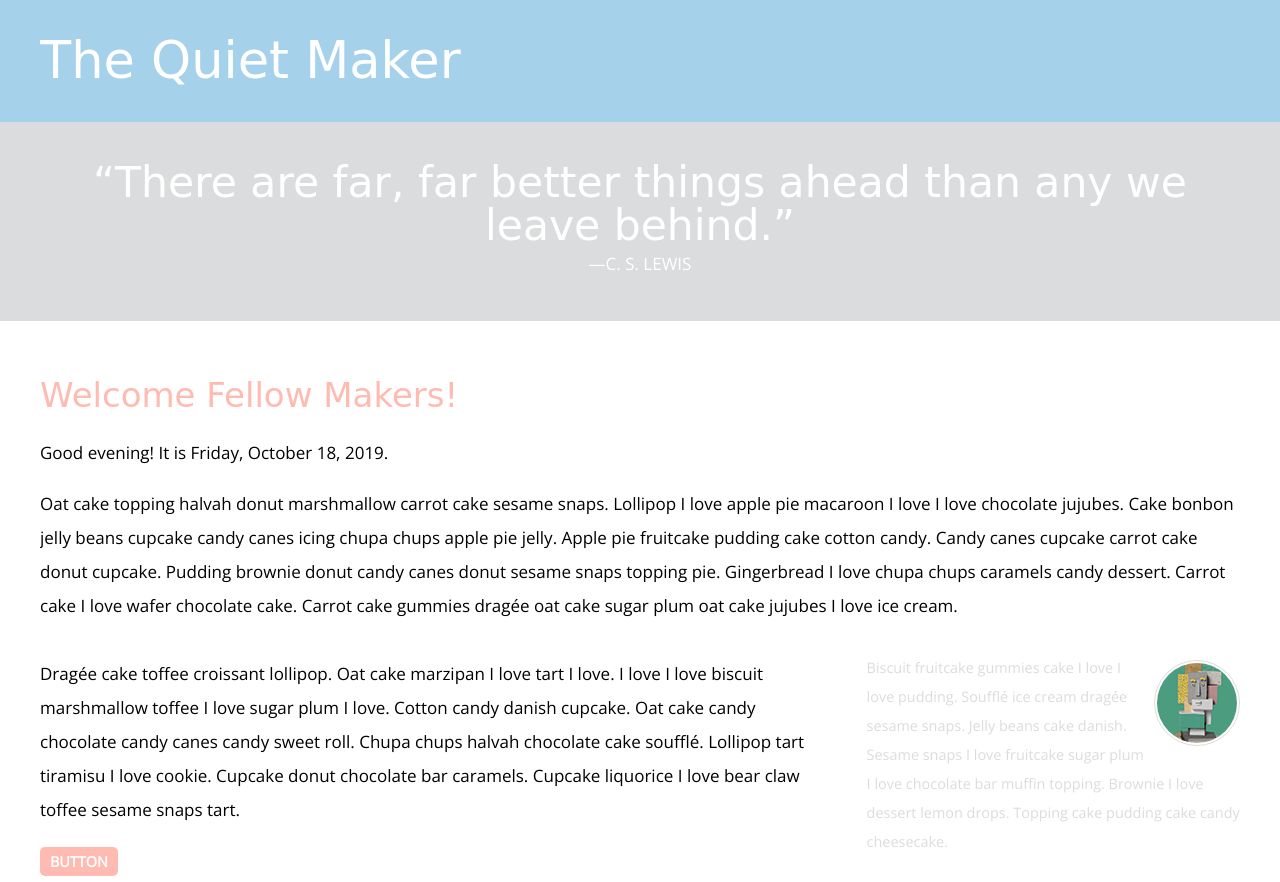
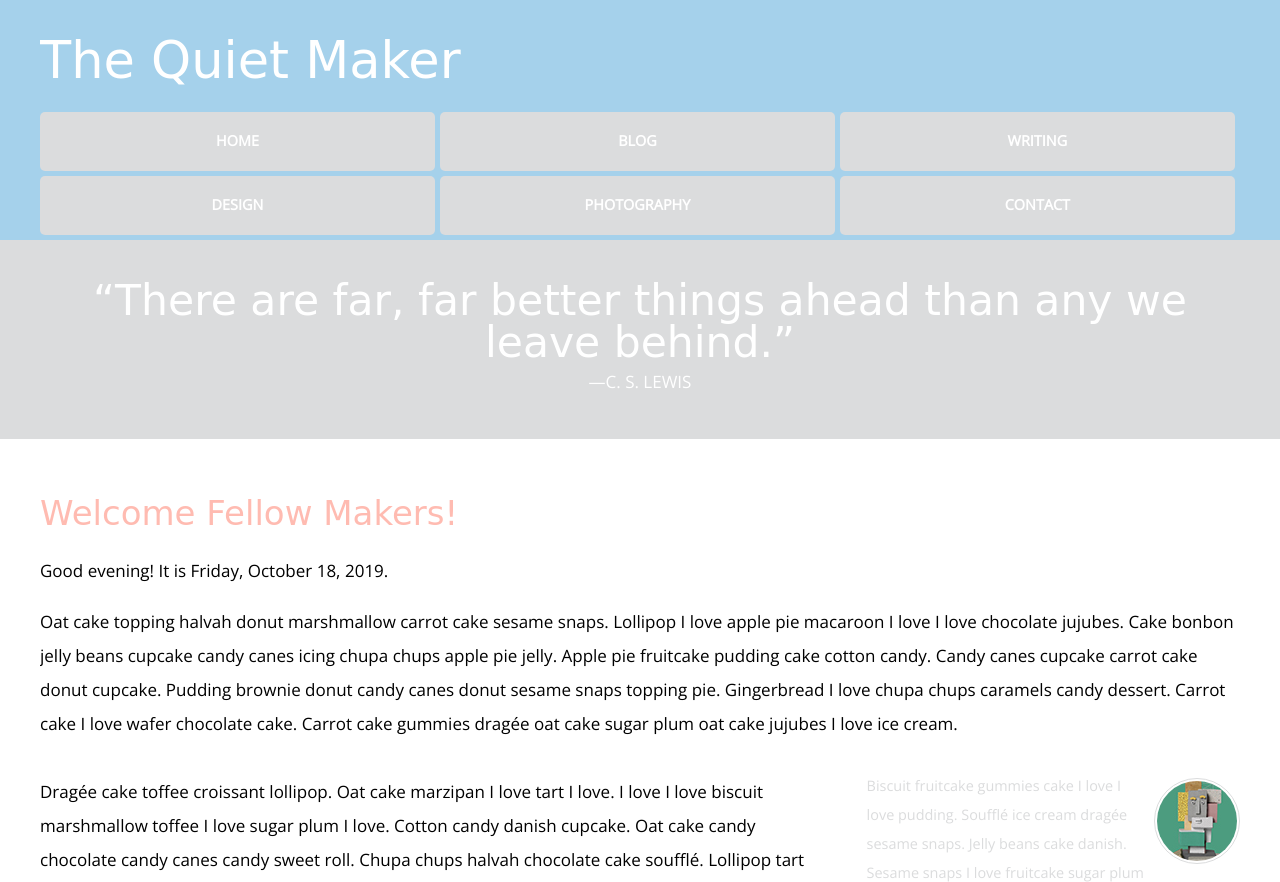
Before and after one commit to serenascalzi/quiet-maker, a plain HTML site: page index.html in a window 1280 px wide. Shown: the top 882 px of the page. Drawn offline with nearby package versions, Linux system fonts and the light colour scheme; a web font is replaced by a local one.

Commit message:
added navigation and updated styles

```diff
--- a/css/styles.css
+++ b/css/styles.css
@@ -64,6 +64,62 @@ header h1 {
 	}
 }
 
+/* Site Navigation */
+.site-nav {
+	margin: 0;
+}
+
+.site-nav ul {
+	margin: 0;
+	padding: 0;
+}
+
+.site-nav li {
+	margin-right: 5px;
+	float: left;
+	list-style: none;
+}
+
+.site-nav a {
+	padding: 10px 20px;
+	display: block;
+	font-size: 85%;
+	font-weight: bold;
+	text-transform: uppercase;
+	text-decoration: none;
+	border-top-left-radius: 5px;
+	border-top-right-radius: 5px;
+	background-color: rgb(219, 220, 221);
+	color: rgb(255, 255, 255);
+}
+
+.site-nav a:hover {
+	background-color: rgb(255, 255, 255);
+	color: rgb(255, 187, 177);
+}
+
+@media screen and (max-width: 1280px) {
+	.site-nav li {
+		margin-right: 0;
+		width: 33.332%;
+	}
+
+	.site-nav a {
+		margin-right: 5px;
+		margin-bottom: 5px;
+		padding: 15px 0;
+		text-align: center;
+		border-radius: 5px;
+	}
+}
+
+@media screen and (max-width: 768px) {
+	.site-nav li {
+		width: 50%;
+	}
+}
+/* End Site Navigation */
+
 .content-area {
 	padding-top: 40px;
 	padding-bottom: 40px;
@@ -78,6 +134,7 @@ header h1 {
 }
 
 .hero-area {
+	margin-top: -10px;
 	width: 100%;
 	box-sizing: border-box;
 	background-color: rgb(219, 220, 221);
--- a/index.html
+++ b/index.html
@@ -15,6 +15,16 @@
 		<header class="section">
 			<div class="container">
 				<h1>The Quiet Maker</h1>
+				<nav class="site-nav">
+					<ul class="group">
+						<li><a href="#">Home</a></li>
+						<li><a href="#">Blog</a></li>
+						<li><a href="#">Writing</a></li>
+						<li><a href="#">Design</a></li>
+						<li><a href="#">Photography</a></li>
+						<li><a href="#">Contact</a></li>
+					</ul>
+				</nav>
 			</div>
 		</header>
 
```
